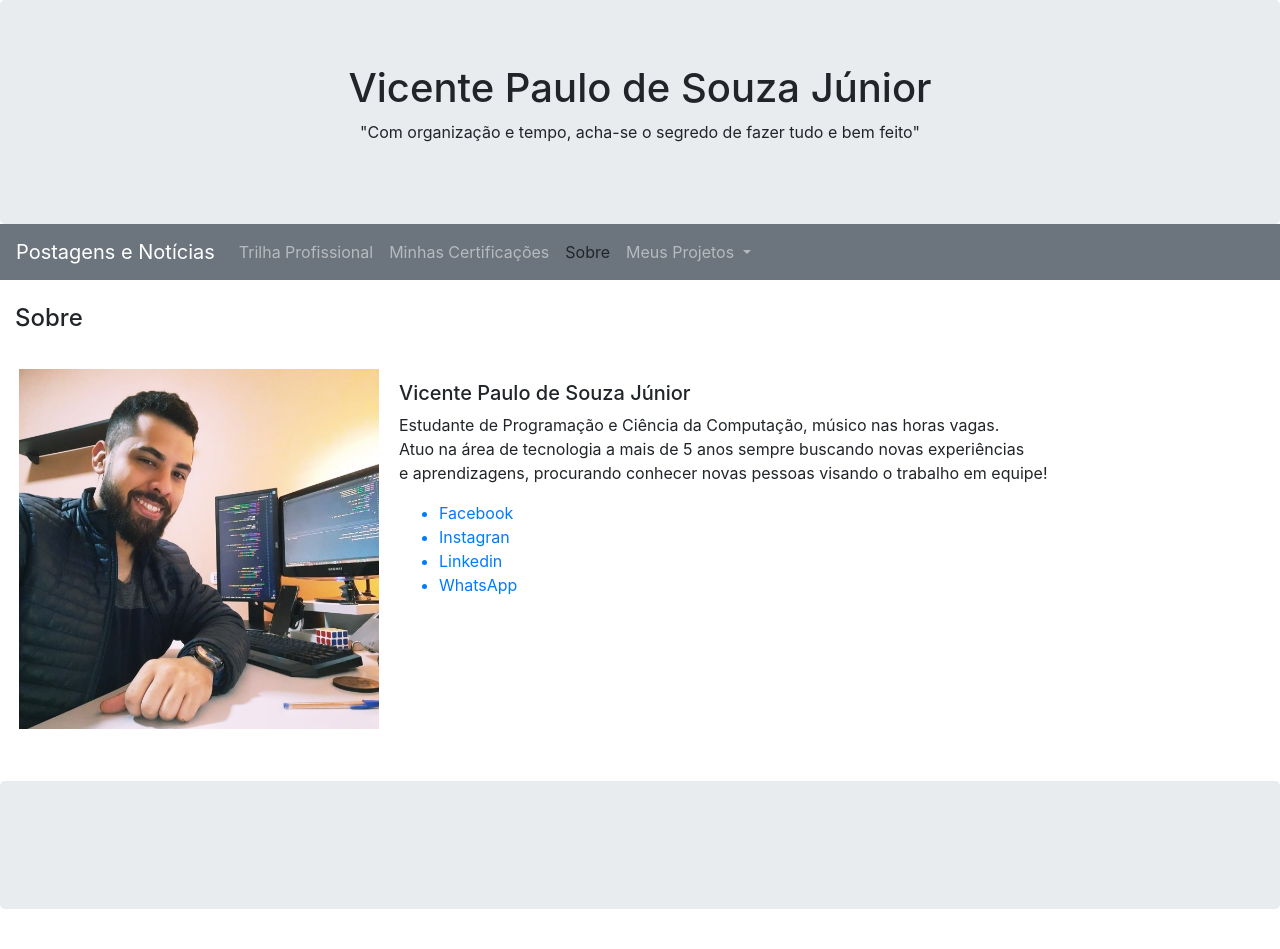
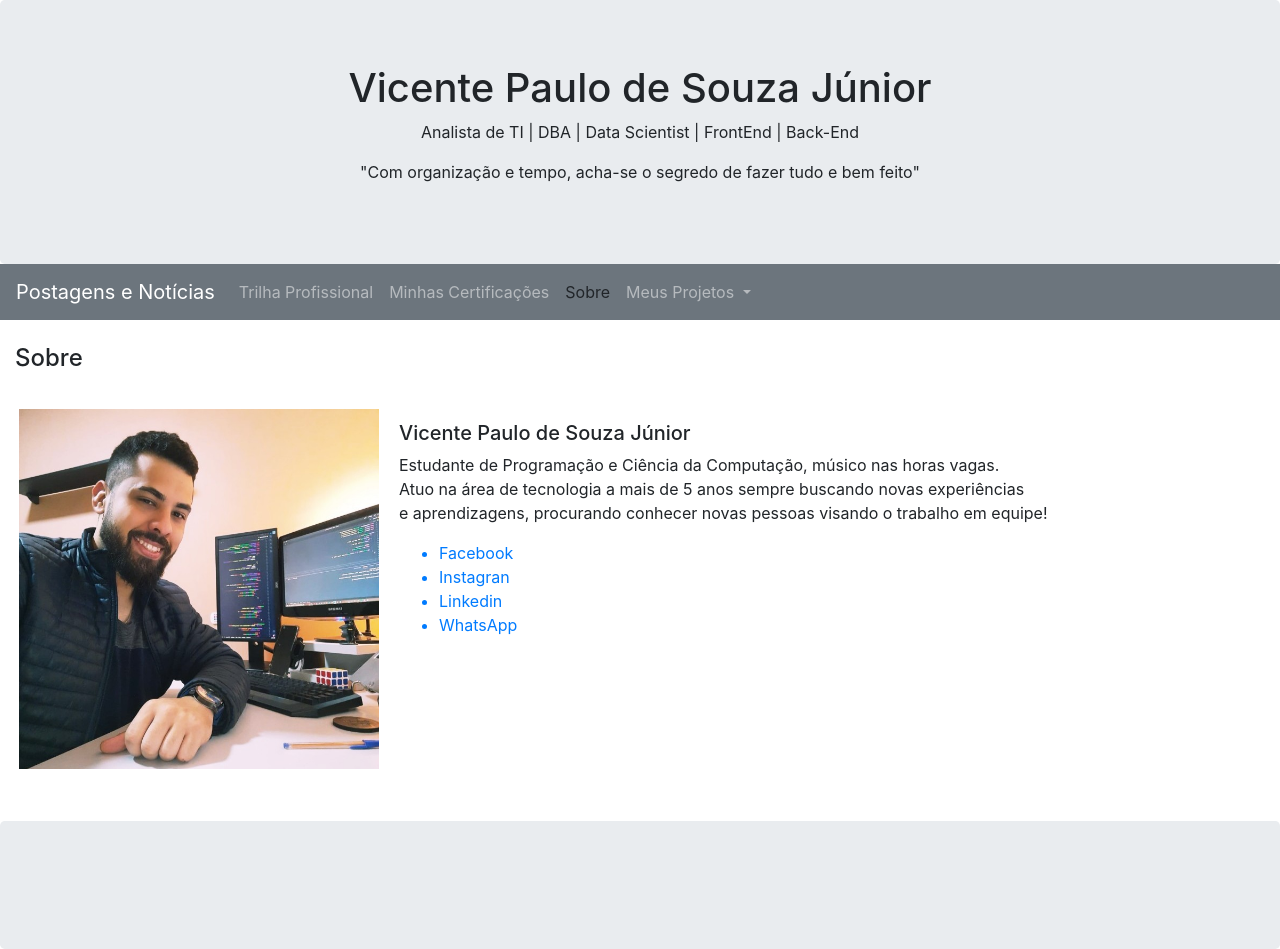
Before and after one commit to vicentepaulo/meu-site, a plain HTML site: page sobre/biografia.html in a window 1280 px wide. Before the commit the page ends 909 px from the top, so only its background shows below. Drawn offline with nearby package versions, Linux system fonts and the light colour scheme; files whose address does not match are found by name.

Commit message:
commit sobre

```diff
--- a/sobre/biografia.html
+++ b/sobre/biografia.html
@@ -14,6 +14,7 @@
 <body>
     <div class="jumbotron text-center " style="margin-bottom:0">
         <h1>Vicente Paulo de Souza Júnior</h1>
+        <p>Analista de TI | DBA | Data Scientist | FrontEnd | Back-End</p>
         <p>"Com organização e tempo, acha-se o segredo de fazer tudo e bem feito"</p>
     </div>
     <nav class="navbar navbar-expand-sm bg-secondary navbar-dark sticky-top">
```
